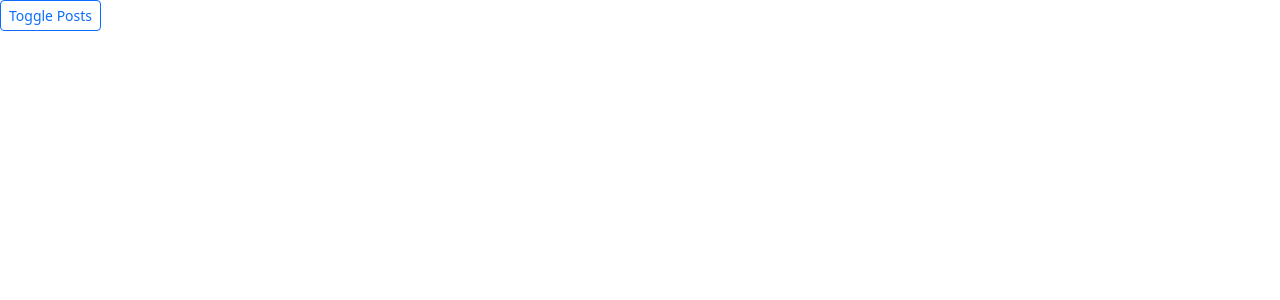
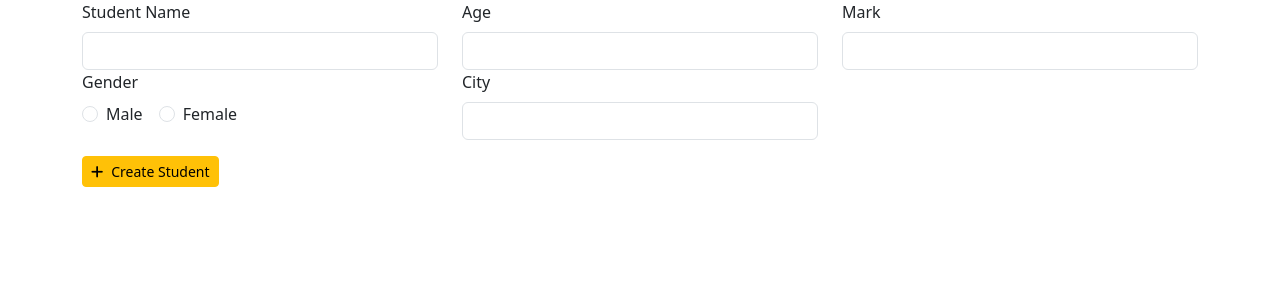
Before and after one commit to khoanguyen84/C1222I1, a React (Create React App) app in the folder Module5/cra/: page / in a window 1280 px wide. Shown: the top 300 px of the page. Built offline with nearby package versions, Linux system fonts and the light colour scheme.

Commit message:
react-hook-form

```diff
--- a/Module5/cra/package.json
+++ b/Module5/cra/package.json
@@ -4,14 +4,17 @@
   "private": true,
   "dependencies": {
     "@fortawesome/fontawesome-free": "^6.4.0",
+    "@hookform/resolvers": "^3.1.0",
     "@testing-library/jest-dom": "^5.16.5",
     "@testing-library/react": "^13.4.0",
     "@testing-library/user-event": "^13.5.0",
     "bootstrap": "^5.3.0",
     "react": "^18.2.0",
     "react-dom": "^18.2.0",
+    "react-hook-form": "^7.44.3",
     "react-scripts": "5.0.1",
-    "web-vitals": "^2.1.4"
+    "web-vitals": "^2.1.4",
+    "yup": "^1.2.0"
   },
   "scripts": {
     "start": "react-scripts start",
--- a/Module5/cra/src/App.jsx
+++ b/Module5/cra/src/App.jsx
@@ -2,7 +2,7 @@ import React from 'react';
 import './App.css';
 import Banner from './components/layout/Banner';
 import Narbar from './components/layout/Narbar';
-import Index from './components/LearningUseEffect/Index';
+import Index from './components/ReactHookForm/Index';
 
 function App() {
   return (
--- /dev/null
+++ b/Module5/cra/src/components/ReactHookForm/CreateStudent.jsx
@@ -0,0 +1,67 @@
+import React from "react";
+import { useForm } from 'react-hook-form'
+import { yupResolver } from '@hookform/resolvers/yup';
+import * as yup from 'yup';
+
+const schema = yup.object({
+    name: yup.string().required('Name is mandatory').max(5, 'Name should contains maximuns 50 characters!')
+}).required();
+
+function CreateStudent() {
+
+    const { register, handleSubmit, formState: { errors} } = useForm({
+        resolver: yupResolver(schema)
+    })
+    const handleOnSubmit = (data) => {
+        console.log(data);
+    }
+    return (
+        <div className="container">
+            <form onSubmit={handleSubmit(handleOnSubmit)}>
+                <div className="row">
+                    <div className="form-group col-sm-4">
+                        <label className="form-label" htmlFor="">Student Name</label>
+                        <input type="text" className="form-control" {...register("name")} />
+                        <span className="text-danger">{errors.name?.message}</span>
+                    </div>
+                    <div className="form-group col-sm-4">
+                        <label className="form-label" htmlFor="">Age</label>
+                        <input type="number" className="form-control" name="age" />
+                    </div>
+                    <div className="form-group col-sm-4">
+                        <label className="form-label" htmlFor="">Mark</label>
+                        <input type="number" className="form-control" name="mark" />
+                    </div>
+                </div>
+                <div className="row">
+                    <div className="form-group col-sm-4">
+                        <label className="form-label" htmlFor="">Gender</label>
+                        <div>
+                            <div className="form-check form-check-inline">
+                                <input className="form-check-input" type="radio" name="gender" />
+                                <label className="form-check-label">Male</label>
+                            </div>
+                            <div className="form-check form-check-inline">
+                                <input className="form-check-input" type="radio" name="gender" />
+                                <label className="form-check-label">Female</label>
+                            </div>
+                        </div>
+                    </div>
+                    <div className="form-group col-sm-4">
+                        <label className="form-label" htmlFor="">City</label>
+                        <input type="text" className="form-control" name="city" />
+                    </div>
+                </div>
+                <div className="row mt-3">
+                    <div className="form-group col-sm-12">
+                        <button className="btn btn-warning btn-sm">
+                            <i className="fa fa-plus me-2"></i>
+                            Create Student
+                        </button>
+                    </div>
+                </div>
+            </form>
+        </div>
+    )
+}
+export default CreateStudent;
--- /dev/null
+++ b/Module5/cra/src/components/ReactHookForm/Index.jsx
@@ -0,0 +1,10 @@
+import React from "react";
+import CreateStudent from "./CreateStudent";
+
+function Index(){
+    return (
+        <CreateStudent/>
+    )
+}
+
+export default Index;
```
Also changed, not shown: 1 other file (tests, documents, lock files or other folders).
